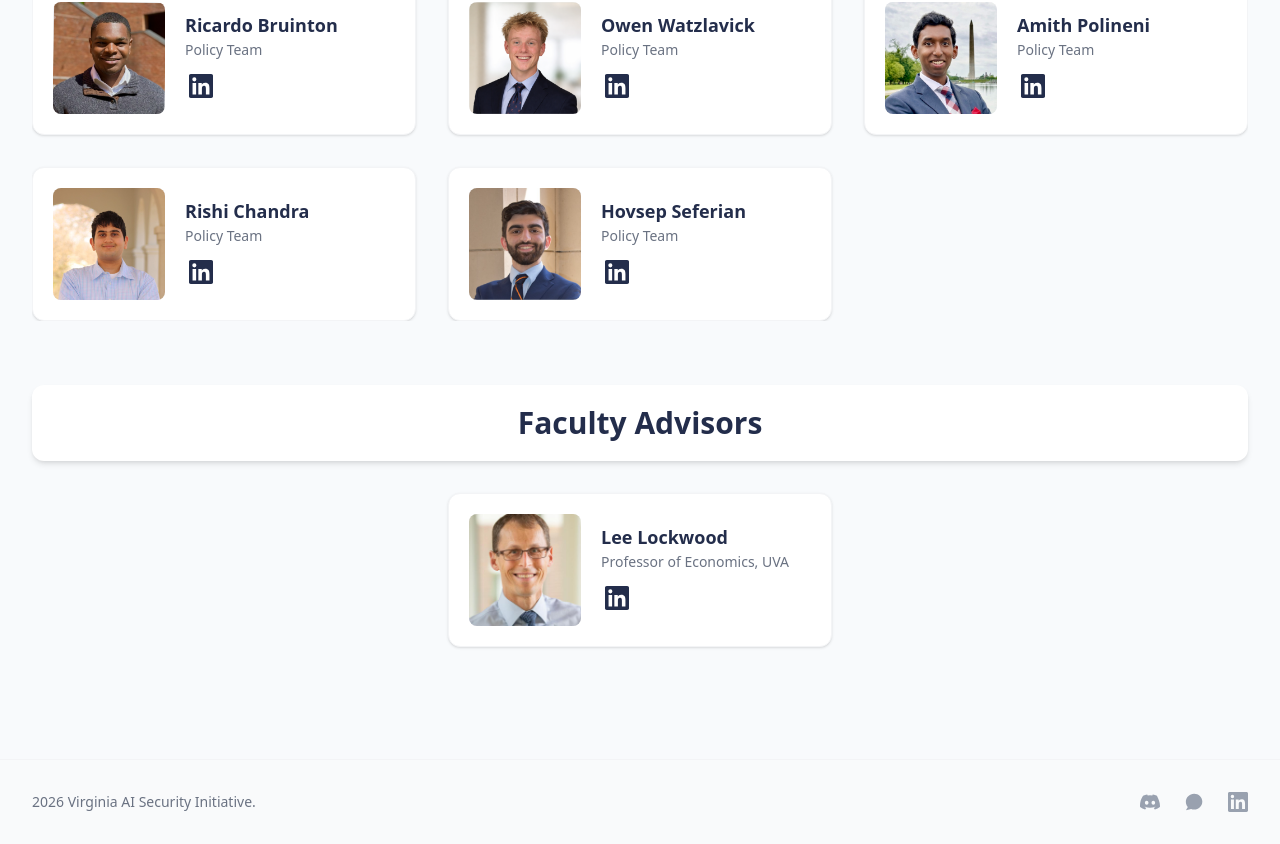
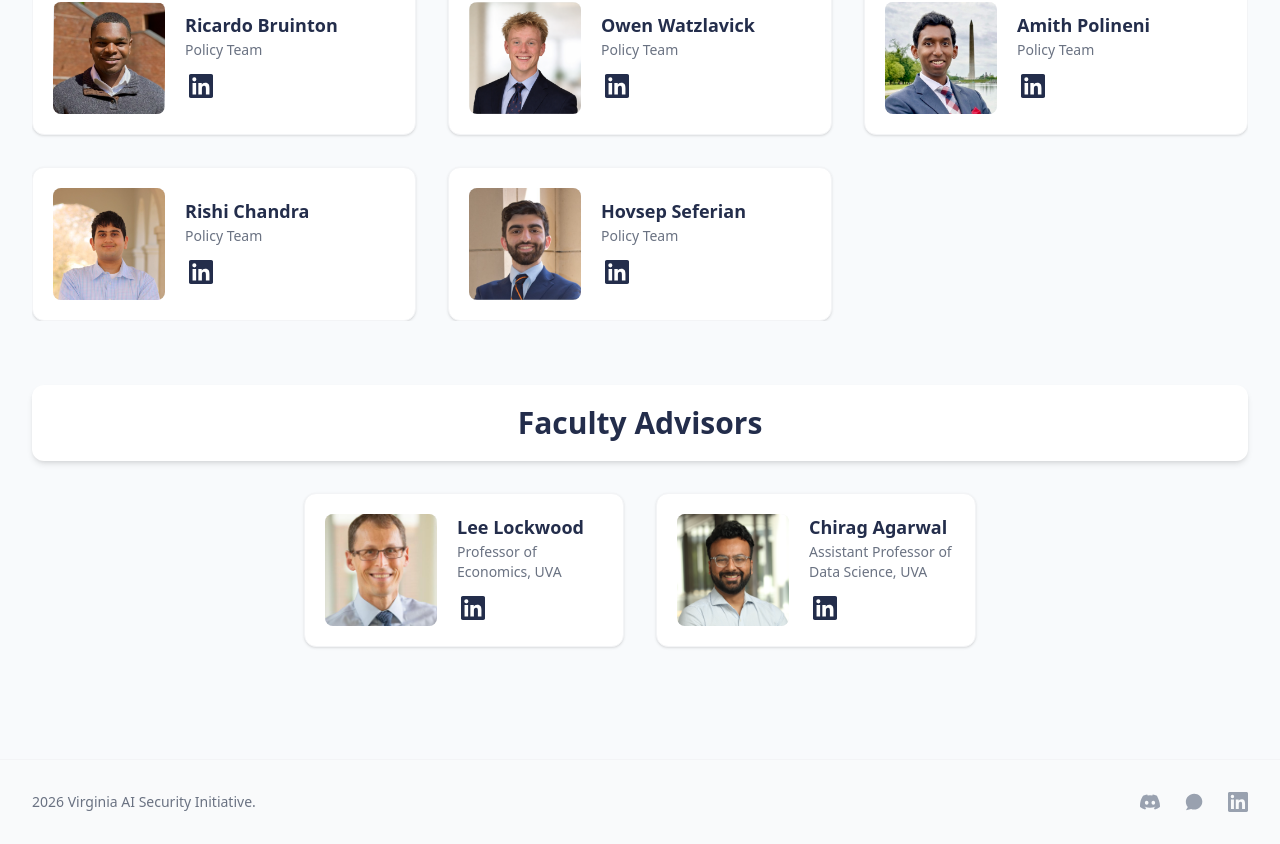
Before and after one commit to Virginia-AI-Security-Initiative/VAISI_Website, a Next.js app: page /about in a window 1280 px wide. Shown: the part 2116-2960 px from the top of the page. Built offline with nearby package versions, Linux system fonts and the light colour scheme; a web font is replaced by a local one.

Commit message:
chirag agarwal added

```diff
--- a/app/about/members.ts
+++ b/app/about/members.ts
@@ -162,6 +162,13 @@ export const facultyAdvisors: Member[] = [
         imageSrc: "/faculty_advisors/lee_lockwood.jpg",
         linkedinUrl: "https://www.linkedin.com/in/lee-lockwood/"
     },
+    {
+        id: 2,
+        name: "Chirag Agarwal",
+        title: "Assistant Professor of Data Science, UVA",
+        imageSrc: "/faculty_advisors/chirag_agarwal.png",
+        linkedinUrl: "https://www.linkedin.com/in/chirag-agarwal-0a6a43a1/"
+    },
 ];
 
 export const formerMembers: MemberGroup[] = [
```
Also changed, not shown: public/faculty_advisors/chirag_agarwal.png (added).
